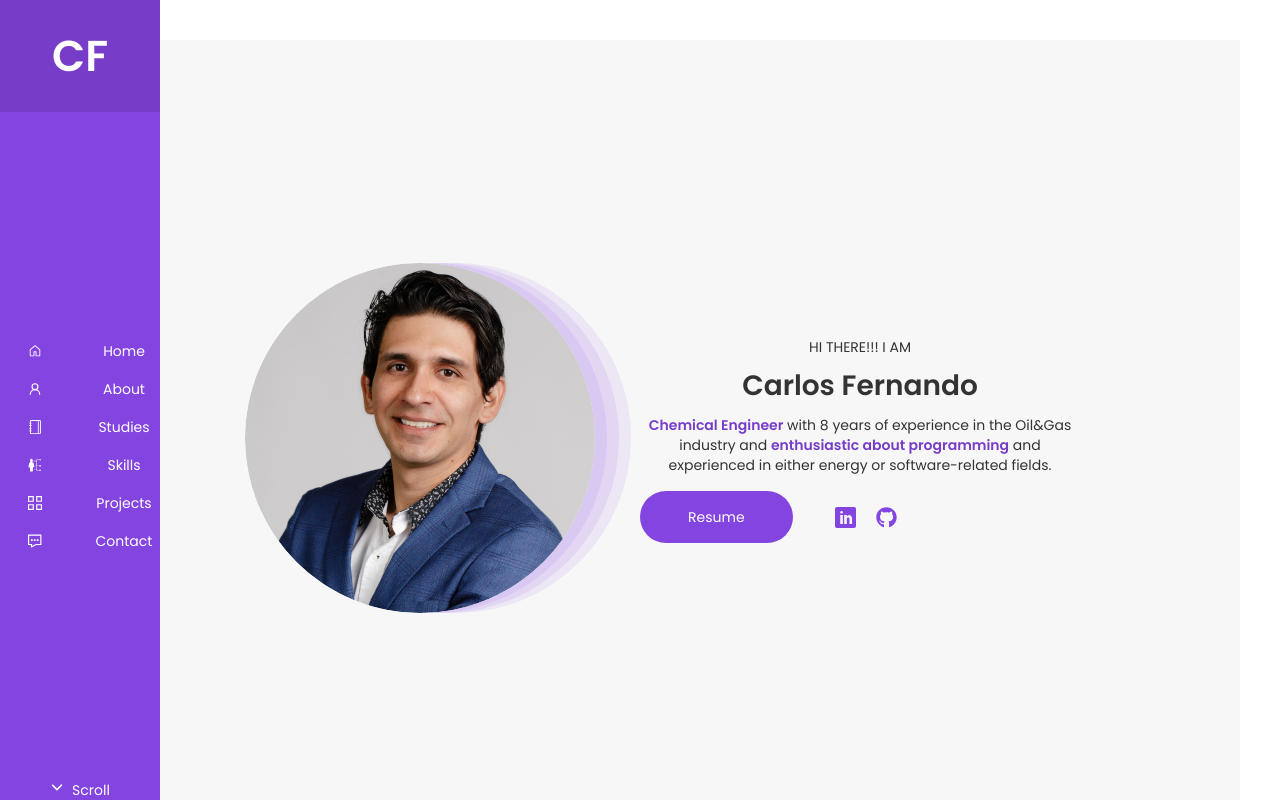
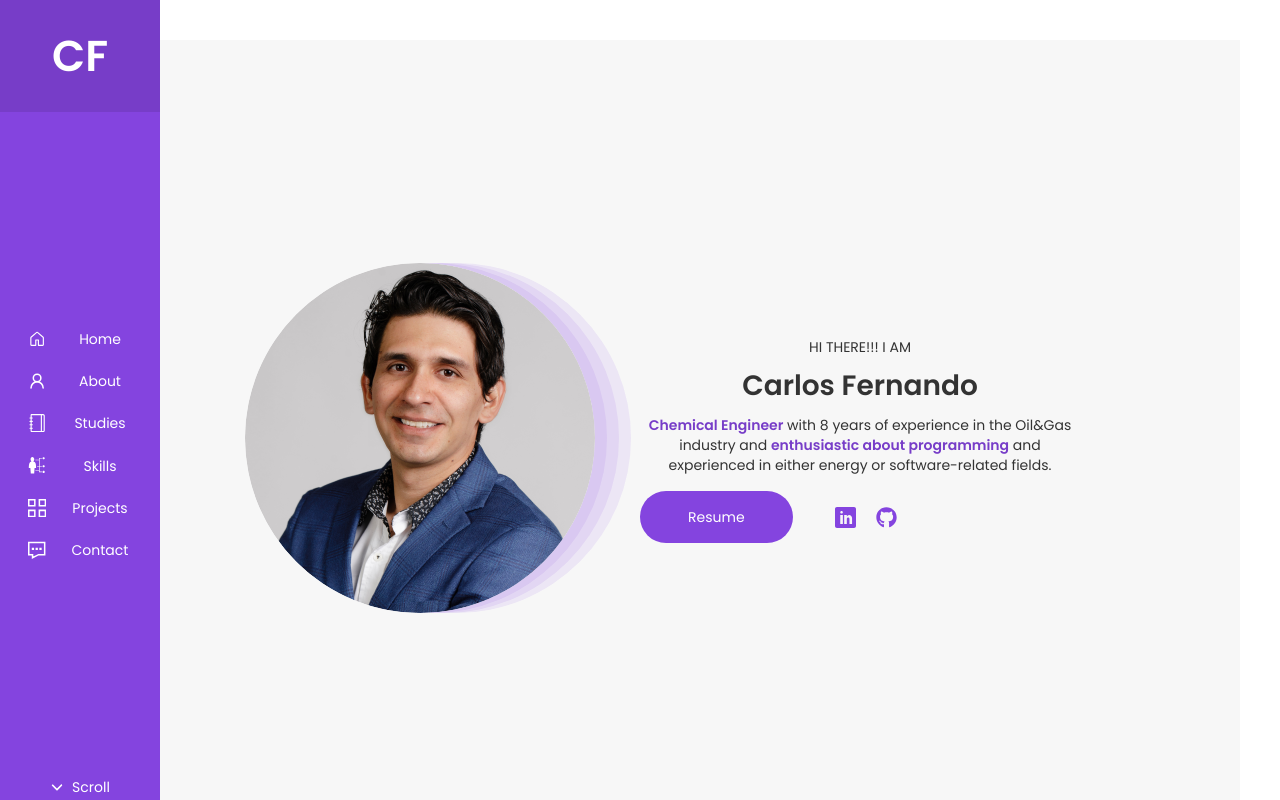
Before and after one commit to carlosfpj/portfolio, a React (Vite) app in the folder portfolio/: page / in a window 1280 px wide. Shown: the top 800 px of the page. Built offline with nearby package versions, Linux system fonts and the light colour scheme; a web font is replaced by a local one.

Commit message:
fix sidebar

```diff
--- a/portfolio/src/App.css
+++ b/portfolio/src/App.css
@@ -9,6 +9,12 @@
   vertical-align: middle;
   width: 1.5em;
   height: 1.5em;
+}
+
+.icon-sidebar {
+  vertical-align: middle;
+  width: 1.3em;
+  height: 1.3em;
 }
 
 .nav {
@@ -78,13 +84,14 @@
 .nav-item p {
   inline-size: 100%;
   position: absolute;
-  left: 3rem;
+  left: 1.5rem;
   display: none;
 }
 
 .nav-footer {
   display: flex;
-  /* align-items: center; */
+  align-items: center;
+  padding-block-end: 0.2rem;
   gap: .5rem;
 }
 
```
